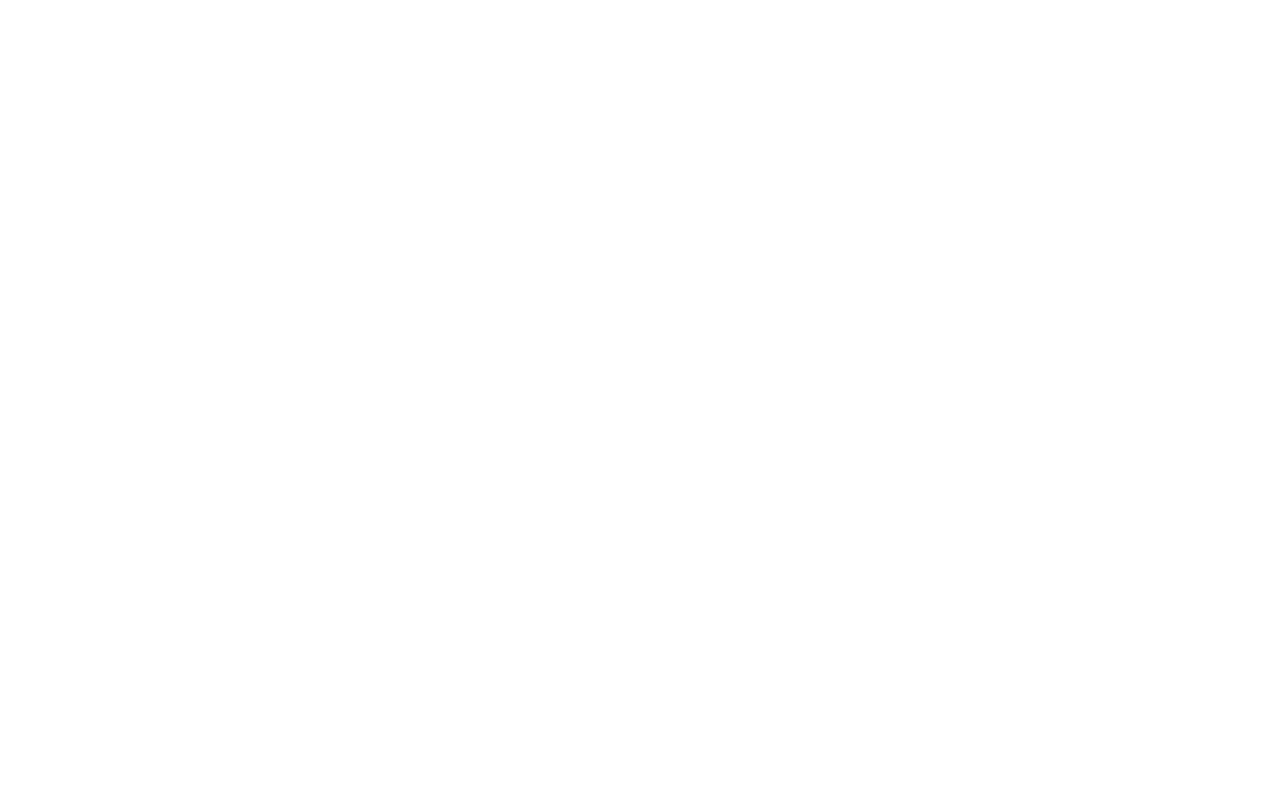
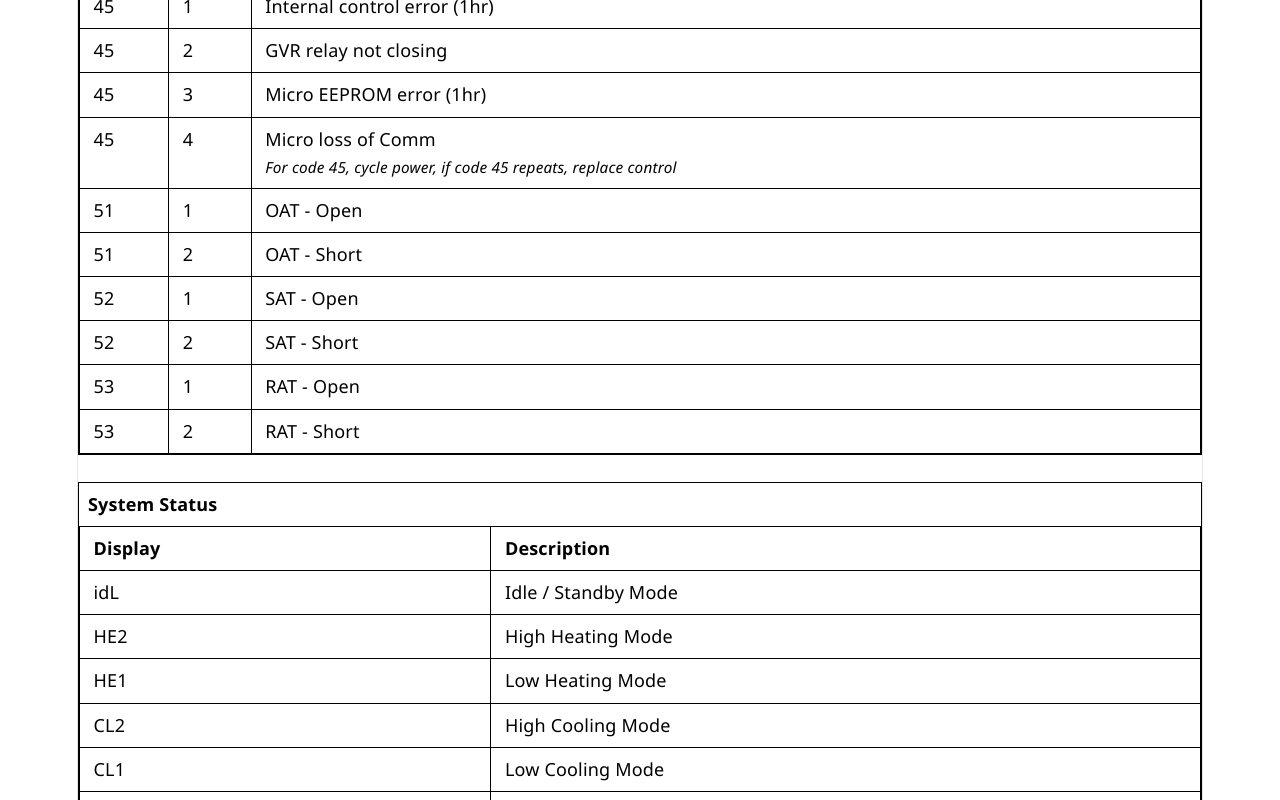
Before and after one commit to corbinc1998/CarrierAssessment, a React (Vite) app: page / in a window 1280 px wide. Shown: the part 2085-2885 px from the top of the page. Before the commit the page ends 1823 px from the top, so only its background shows below. Built offline with nearby package versions, Linux system fonts and the light colour scheme.

Commit message:
wip - nearing completion

```diff
--- a/src/App.jsx
+++ b/src/App.jsx
@@ -1,36 +1,42 @@
 import { useState } from 'react'
-import reactLogo from './assets/react.svg'
-import viteLogo from './assets/vite.svg'
-import heroImg from './assets/hero.png'
 import './App.css'
-import { statusCodes } from "./data/statusCodes";
-console.log(statusCodes)
+import { statusCodes, statusColumns } from "./data/statusCodes";
+import { displayColumns, mainMenu, systemStatus } from './data/displayReference'
+import DataTable from './components/DataTable'
+import { componentTest } from './data/componentTest';
 function App() {
   const [count, setCount] = useState(0)
 
   return (
     <>
-      <section id="center">
-      <table>
-      <caption>Status Code Table</caption>
+  <DataTable
+caption="Status Code Table"
+columns={statusColumns}
+rows={statusCodes}
+getRowKey={(row) => `${row.major}.${row.minor}`}/>
 
-      <thead></thead>
-{/* description and qr code here */}
-  <tbody>
-{statusCodes.map((row) =>(
-  <tr key={`${row.major}.${row.minor}`}>
-      <td>{row.major}</td>
-      <td>{row.minor}</td>
-      <td>{row.description}
-      {row.note && ( <span>{row.note}</span> )}</td>
-  </tr>
-))}
-  </tbody>
-      </table>
-      </section>
+<DataTable
+caption="System Status"
+columns={displayColumns} rows={systemStatus}
+getRowKey={(row) => row.display} />
 
+<DataTable
+caption="Main Menu"
+columns={displayColumns}
+rows={mainMenu} getRowKey={(row) => row.display} />
 
-      <section id="spacer"></section>
+<section>
+      <h2>Component Test</h2>
+      <p>{componentTest.preconditions}</p>
+      <ol>
+        {componentTest.steps.map((step) => (
+          <li key={step.code}>
+            <strong>{step.code}</strong> — {step.action}
+          </li>
+        ))}
+      </ol>
+    </section>
+
     </>
   )
 }
--- /dev/null
+++ b/src/components/DataTable.css
@@ -0,0 +1,82 @@
+/* Reference: Adrian Roselli - https://adrianroselli.com/2020/11/under-engineered-responsive-tables.html */
+
+body {
+  font-family: "Segoe UI", -apple-system, BlinkMacSystemFont, Roboto,
+    Oxygen-Sans, Ubuntu, Cantarell, "Helvetica Neue", sans-serif;
+  line-height: 1.4;
+  background-color: #fff;
+  color: #000;
+}
+
+
+table {
+  margin: 0;
+  border-collapse: collapse;
+  width: 100%;
+  background-color: #fff;
+}
+
+caption {
+  text-align: left;
+  font-weight: 700;
+  padding: 0.5em;
+  color: #000;
+}
+
+th,
+td {
+  padding: 0.5em 0.75em;
+  vertical-align: top;
+  text-align: left;
+  border: 1px solid #000;
+}
+
+th {
+  vertical-align: bottom;
+  background-color: #fff;
+  color: #000;
+  font-weight: 700;
+}
+
+.note {
+  display: block;
+  font-size: 0.85em;
+  color: #000;
+  margin-top: 0.35em;
+  font-style: italic;
+}
+
+
+ol {
+  line-height: 1.6;
+}
+
+
+[role="region"][aria-labelledby][tabindex] {
+  overflow: auto;
+  border: 1px solid #000;
+  margin-bottom: 1.5em;
+}
+
+[role="region"][aria-labelledby][tabindex]:focus {
+  box-shadow: 0 0 0.5em rgba(0, 0, 0, 0.5);
+  outline: 2px solid #000;
+}
+
+[role="region"][aria-labelledby][tabindex] table {
+  margin: 0;
+  border: none;
+}
+
+/* Scrolling visual cue */
+[role="region"][aria-labelledby][tabindex] {
+  background: linear-gradient(to right, #fff 30%, rgba(255, 255, 255, 0)),
+    linear-gradient(to right, rgba(255, 255, 255, 0), #fff 70%) 0 100%,
+    radial-gradient(farthest-side at 0% 50%, rgba(0, 0, 0, 0.25), rgba(0, 0, 0, 0)),
+    radial-gradient(farthest-side at 100% 50%, rgba(0, 0, 0, 0.25), rgba(0, 0, 0, 0)) 0 100%;
+  background-repeat: no-repeat;
+  background-color: #fff;
+  background-size: 40px 100%, 40px 100%, 14px 100%, 14px 100%;
+  background-position: 0 0, 100%, 0 0, 100%;
+  background-attachment: local, local, scroll, scroll;
+}
--- /dev/null
+++ b/src/components/DataTable.jsx
@@ -0,0 +1,41 @@
+import { useId } from "react"
+import "./DataTable.css";
+// columns:
+// const columns = [
+//     { label: "Major", field: "major" },
+//     { label: "Minor", field: "minor" },
+//     { label: "Description", field: "description" }
+// ]
+
+function DataTable ({caption, columns, rows, getRowKey}){
+    const captionId = useId()
+
+    return (
+        <div role="region" aria-labelledby={captionId} tabIndex={0}>
+            <table>
+                <caption id={captionId}>{caption}</caption>
+                <thead>
+                    <tr>
+                    {columns.map((col) => (
+                        <th scope="col" key={col.field}>{col.label}</th>
+                        ))}
+                    </tr>
+                </thead>
+                <tbody>
+                    {rows.map((row) => (
+                        <tr key={getRowKey(row)}>
+                            {columns.map((col) =>(
+                                <td key={col.field}>
+                                    {col.render ? col.render(row) : row[col.field]}
+                                </td>
+                            ))}
+                        </tr>
+                    ))}
+                </tbody>
+            </table>
+
+        </div>
+    )
+}
+
+export default DataTable;
--- a/src/data/displayReference.js
+++ b/src/data/displayReference.jsx
@@ -1,3 +1,8 @@
+export const displayColumns = [
+    { label: "Display", field: "display" },
+    { label: "Description", field: "description" },
+  ];
+
 export const systemStatus = [
     { display: "idL", description: "Idle / Standby Mode" },
     { display: "HE2", description: "High Heating Mode" },
--- a/src/data/statusCodes.js
+++ b/src/data/statusCodes.jsx
@@ -4,6 +4,23 @@
 //                                                        '''''''''''''''
 //                                                        '''''''''''''''
 //                                                        | Component Test              SERVICE LABEL:
+
+
+export const statusColumns = [
+    { label: "Major", field: "major" },
+    { label: "Minor", field: "minor" },
+    {
+      label: "Description",
+      field: "description",
+      render: (row) => (
+        <>
+          {row.description}
+          {row.note && <div className="note">{row.note}</div>}
+        </>
+      ),
+    },
+  ];
+
 export const statusCodes =
 [
 {major: "10", minor: "1", description: "L1 polarity fault", note: "LED: rapid flash"},
```
Also changed, not shown: src/data/componentTest.jsx (renamed from src/data/componentTest.js), 1 other file (tests, documents, lock files or other folders).
